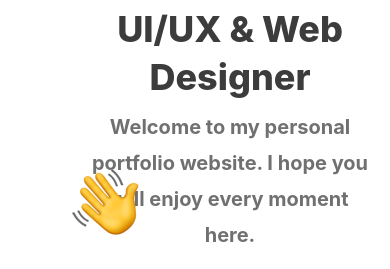
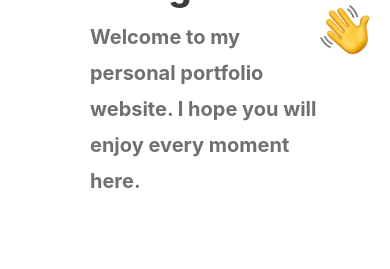
Before and after one commit to moylie/PORTODIT, a plain HTML site: page index.html in a window 390 px wide. Shown: the part 834-1103 px from the top of the page. After the commit the page ends 1049 px from the top, so only its background shows below. Drawn offline with nearby package versions, Linux system fonts and the light colour scheme.

Commit message:
update 2

```diff
--- a/index.html
+++ b/index.html
@@ -130,14 +130,24 @@
 
   .hero-content {
   color: #262626;
-  text-align: center; /* Tambahkan properti ini untuk rata tengah pada versi mobile */
+  text-align: left; /* Tambahkan properti ini untuk rata tengah pada versi mobile */
+  margin-top: -40px;
+  margin-right: 40px;
 }
 
   .welcome {
     width: auto;
     font-size: 20px; /* Ubah ukuran font pada versi mobile */
-    text-align: center; /* Tambahkan properti ini untuk rata tengah pada versi mobile */
+    text-align: left; /* Tambahkan properti ini untuk rata tengah pada versi mobile */
   }
+
+  .hai-image {
+  width: 50px;
+  height: 50px;
+  margin-left: 300px;
+  margin-top: -210px;
+}
+
 }
 
 
```
